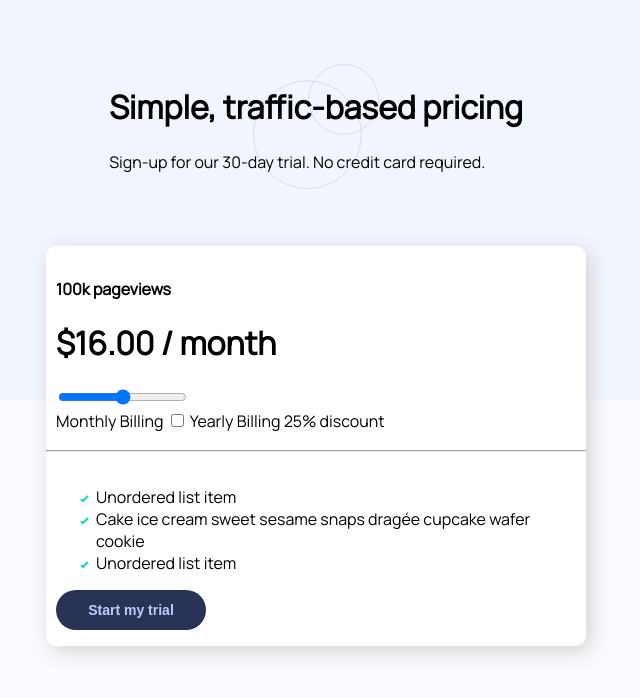
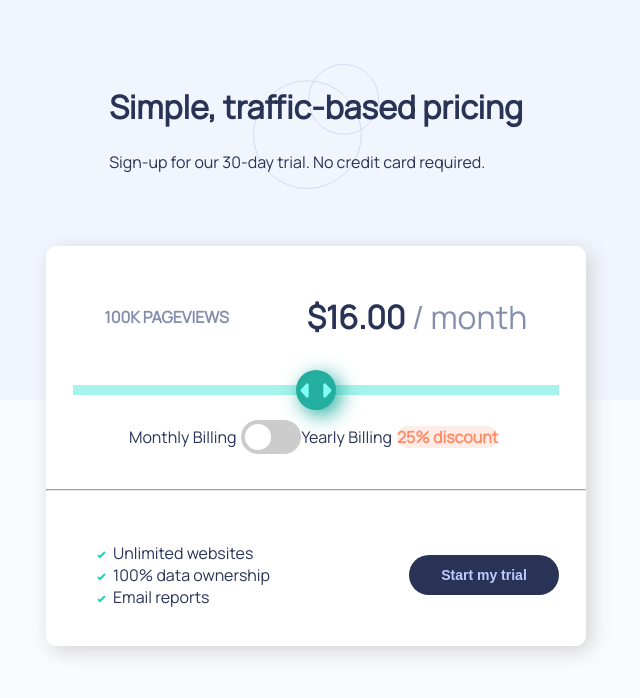
Before and after one commit to altovoy/interactive-pricing-component-main, a plain HTML site: page index.html in a window 1280 px wide. Shown: the whole page, without its empty margins (324-964 px from the left). Drawn offline with Linux system fonts and the light colour scheme.

Commit message:
Reordered desktop layout

```diff
--- a/css/styles.css
+++ b/css/styles.css
@@ -36,6 +36,7 @@ html, body{
     width: 100%;
     height: 100%;
     font-family: 'Manrope';
+    color: var(--dark-desaturated-blue)
 }
 
 .container{
@@ -107,6 +108,156 @@ input:focus{
 
 
 .card-content {
-    padding: 10px;
+    padding: 5%;
     margin: 0;
 }
+
+.pages{
+    grid-area: pages;
+}
+
+.prices{
+    grid-area: price;
+}
+
+.range-slider{
+    grid-area: range-slider;
+}
+
+.plan{
+    grid-area: plan;
+}
+
+.card-content.superior{
+    text-align: center;
+    display: grid;
+    grid-template-areas:    'pages prices'
+                            'range-slider range-slider'
+                            'plan plan' ;
+    gap: 15px;
+}
+
+.card-content.inferior{
+    display: flex;
+    align-items: center;
+    justify-content: space-between;
+}
+
+input[type=range] {
+    -webkit-appearance: none; /* Hides the slider so that custom slider can be made */
+    height:10px;
+    width:100%;
+    cursor: pointer;
+    background: var(--soft-cyan);
+    margin: 10px 0;
+  }
+
+::-webkit-slider-thumb {
+    -webkit-appearance: none;
+    height: 40px;
+    width: 40px;
+    border-radius: 20px;
+    background-color: #24AEA0;
+    background-image: url(../images/icon-slider.svg);
+    background-repeat: no-repeat;
+    background-size: 80%;
+    background-position: center;
+    box-shadow: 5px 5px 20px #24AEA0;
+    cursor: pointer;
+    margin-top: 0px; /* You need to specify a margin in Chrome, but in Firefox and IE it is automatic */
+}
+
+
+input[type=checkbox]{
+	height: 0;
+	width: 0;
+	visibility: hidden;
+}
+
+.switch {
+    position: relative;
+    display: inline-block;
+    width: 60px;
+    height: 34px;
+  }
+
+  .switch input {
+    opacity: 0;
+    width: 0;
+    height: 0;
+  }
+
+  .slider {
+    position: absolute;
+    cursor: pointer;
+    top: 0;
+    left: 0;
+    right: 0;
+    bottom: 0;
+    background-color: #ccc;
+    -webkit-transition: .4s;
+    transition: .4s;
+  }
+
+  .slider:before {
+    position: absolute;
+    content: "";
+    height: 26px;
+    width: 26px;
+    left: 4px;
+    bottom: 4px;
+    background-color: white;
+    -webkit-transition: .4s;
+    transition: .4s;
+  }
+
+  input:checked + .slider {
+    background-color: var(--strong-cyan);
+  }
+
+  input:focus + .slider {
+    box-shadow: 0 0 1px var(--strong-cyan);
+  }
+
+  input:checked + .slider:before {
+    -webkit-transform: translateX(26px);
+    -ms-transform: translateX(26px);
+    transform: translateX(26px);
+  }
+
+/* Rounded sliders */
+.slider.round {
+    border-radius: 34px;
+    margin: 0;
+  }
+
+  .slider.round:before {
+    border-radius: 50%;
+  }
+
+.flex-center{
+    display: flex;
+    align-items: center;
+    justify-content: center;
+}
+
+.plan span{
+    margin-right: 5px;
+}
+
+.label{
+    background-color: var(--light-grayish-red);
+    color: var(--light-red);
+    font-weight: bold;
+    padding: 20px auto;
+}
+
+.period{
+    font-weight: normal;
+    color: var(--grayish-blue)
+}
+
+h4{
+    text-transform: uppercase;
+    color: var(--grayish-blue)
+}
--- a/index.html
+++ b/index.html
@@ -24,25 +24,31 @@
 
     <div class="card">
       <form action="">
-        <div class="card-content">
+        <div class="card-content superior">
 
-          <h4 class="pages">100k pageviews</h4>
+          <h4 class="pages flex-center">100k pageviews</h4>
           <h1 class="price"> <span class="big-accent">$16.00</span> <span class="period"> / month</span> </h1>
           <input class="range-slider" type="range" min="5" max="10" step="0.01">
-          <div class="plan">
+
+          <div class="plan flex-center">
             <span>Monthly Billing</span>
-            <input type="checkbox" name="" id="billing-type">
+            <label class="switch">
+              <input type="checkbox">
+              <span class="slider round"></span>
+            </label>
+
             <span>Yearly Billing</span>
-            <span class="label">25% discount</span>
+            <span class="label rounded">25% discount</span>
           </div>
+
         </div>
         <hr>
-        <div class="card-content">
+        <div class="card-content inferior">
 
           <ul role="list">
-            <li data-icon="🦄">Unordered list item</li>
-            <li data-icon="🌈">Cake ice cream sweet sesame snaps dragée cupcake wafer cookie</li>
-            <li data-icon="😎">Unordered list item</li>
+            <li >Unlimited websites</li>
+            <li >100% data ownership</li>
+            <li ">Email reports</li>
           </ul>
 
           <input class="button rounded" type="submit" value="Start my trial">
@@ -50,7 +56,6 @@
       </form>
     </div>
   </div>
-
 </body>
 
 </html>
```
Also changed, not shown: 1 other file.
